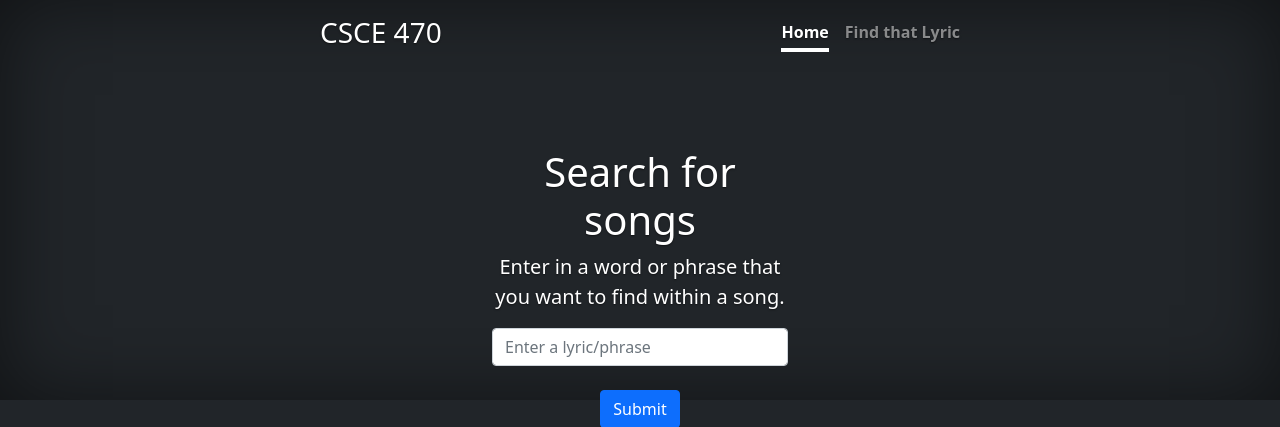
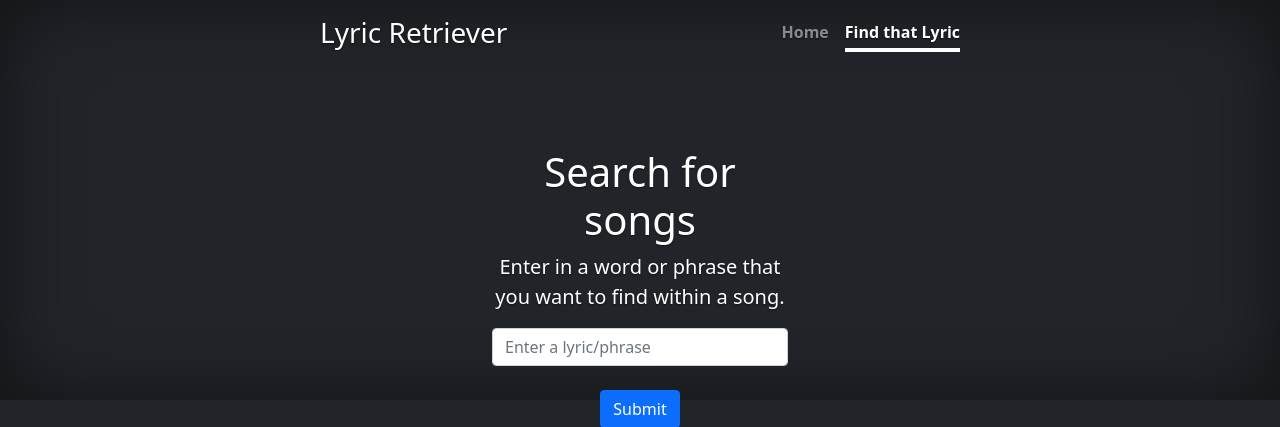
Before and after one commit to zacharylaguna/lyric-retriever, a Flask app: page /find in a window 1280 px wide. Shown: the top 427 px of the page. Run offline with Flask 2, Linux system fonts and the light colour scheme; parts of the project's set-up code (start-up, migrations or seed data) failed here and were passed over.

Commit message:
ui clean up

```diff
--- a/application.py
+++ b/application.py
@@ -1,11 +1,11 @@
+from multiprocessing import context
 from setup import setup, query
 from flask import Flask, render_template, request, url_for, redirect
-import threading, time
 
 # Setup the BM25 scorer so that we can call the query function
 # This is called before setting up the server because we want to be
 # able to quickly query the data. The initial setup takes the longest.
-# setup()
+setup()
 
 application = Flask(__name__)
 
@@ -25,10 +25,18 @@ def find():
         ].lower()  # You will see name="query_text" at our form's textbox on find.html
 
         # Returns pandas dataframe with COLS and n rows
-        retrieved_songs = query(user_query, 5)
+        retrieved_songs = query(user_query, 12)
 
         for row in retrieved_songs.itertuples():
-            output.append( [row.SONG_NAME.title(), row.ARTIST_NAME.title()] )
+            lyrics = row.LYRICS.title().lower()
+            # freq = [lyrics.count(word) for word in user_query.split()] # Make frequency list for words in query
+            # index_min = max(range(len(freq)), key=freq.__getitem__) # trick for idx from min function
+            # infreq_word = user_query.split()[index_min] # The least frequent word in the query
+            # contextidx = lyrics.find(infreq_word)
+            # context = ' '.join(lyrics.split()[contextidx-1 : contextidx+2]) # Small chance this error is out because the least frequent word appears at the end of the song
+
+            context = ' '.join(lyrics.split()[:10])
+            output.append( [row.SONG_NAME.title(), row.ARTIST_NAME.title(), context] )
             print(row.SONG_NAME)
             print(row.ARTIST_NAME)
     return render_template("find.html", outputtext=output)
--- a/setup.py
+++ b/setup.py
@@ -8,6 +8,7 @@ import pandas as pd
 import sys
 # adding scripts to the system path
 sys.path.insert(0, 'scripts/')
+import pickle
 
 from scorer import BM25, Query
 from stopwords import STOPWORDS
@@ -74,16 +75,25 @@ def setup():
     # Read all data into a pandas dataframe
     ALL_DATA_DF = read_all_data(path, filename, NROWS)
 
-    # Create corpus with lyrics, tokenize lyrics before adding to corpus.
-    corpus = [
-        re.sub(r"[^a-zA-Z0-9_ ]", "", row.LYRICS).split(" ")
-        for row in ALL_DATA_DF.itertuples()
-    ]
+    corpus = []
 
-    corpus = [
-        [lyric.lower() for lyric in lyrics if lyric.lower() not in STOPWORDS]
-        for lyrics in corpus
-    ]
+    if os.path.exists('corpus'):
+        with open('corpus', 'rb') as cfile:
+            corpus = pickle.load(cfile)
+
+    else:
+        # Create corpus with lyrics, tokenize lyrics before adding to corpus.
+        corpus = [
+            re.sub(r"[^a-zA-Z0-9_ ]", "", row.LYRICS).split(" ")
+            for row in ALL_DATA_DF.itertuples()
+        ]
+
+        corpus = [
+            [lyric.lower() for lyric in lyrics if lyric.lower() not in STOPWORDS]
+            for lyrics in corpus
+        ]
+        with open('corpus', 'wb') as cfile:
+            pickle.dump(corpus, cfile)
 
     SCORER = BM25()
     SCORER.fit(corpus)
--- a/templates/find.html
+++ b/templates/find.html
@@ -43,10 +43,10 @@
         <div class="cover-container d-flex w-100 h-100 p-3 mx-auto flex-column">
             <header class="mb-auto">
                 <div>
-                    <h3 class="float-md-start mb-0">CSCE 470</h3>
+                    <h3 class="float-md-start mb-0">Lyric Retriever</h3>
                     <nav class="nav nav-masthead justify-content-center float-md-end">
-                        <a class="nav-link active" aria-current="page" href="{{ url_for('index') }}">Home</a>
-                        <a class="nav-link" href="{{ url_for('find') }}">Find that Lyric</a>
+                        <a class="nav-link" aria-current="page" href="{{ url_for('index') }}">Home</a>
+                        <a class="nav-link active" href="{{ url_for('find') }}">Find that Lyric</a>
                     </nav>
                 </div>
             </header>
@@ -78,13 +78,6 @@
                         <div class="row row-cols-1 row-cols-sm-2 row-cols-md-3 g-3">
                             <!-- Result -->
                             {% for item in outputtext %}
-                            <!-- <div class="col">
-                                <div class="card shadow-sm">
-                                <div class="card-body">
-                                    <p class="card-text"><p><strong>{{item[0]}}</strong></p><p> {{item[1]}}</p></p>
-                                </div>
-                                </div>
-                            </div> -->
 
                             <div class="col">
                             <div class="flip-card">
@@ -98,6 +91,7 @@
                                     <p></p>
                                     <p></p>
                                     <p>{{item[1]}}</p>
+                                    <p>{{item[2]}}</p>
                                   </div>
                                 </div>
                             </div>
--- a/templates/index.html
+++ b/templates/index.html
@@ -46,7 +46,7 @@
         <div class="cover-container d-flex w-100 h-100 p-3 mx-auto flex-column">
             <header class="mb-auto">
                 <div>
-                    <h3 class="float-md-start mb-0">CSCE 470</h3>
+                    <h3 class="float-md-start mb-0">Lyric Retriever</h3>
                     <nav class="nav nav-masthead justify-content-center float-md-end">
                         <a class="nav-link active" aria-current="page" href="{{ url_for('index') }}">Home</a>
                         <a class="nav-link" href="{{ url_for('find') }}">Find that Lyric</a>
```
Also changed, not shown: deprecated-multiproc.py (+12 -7 lines).
